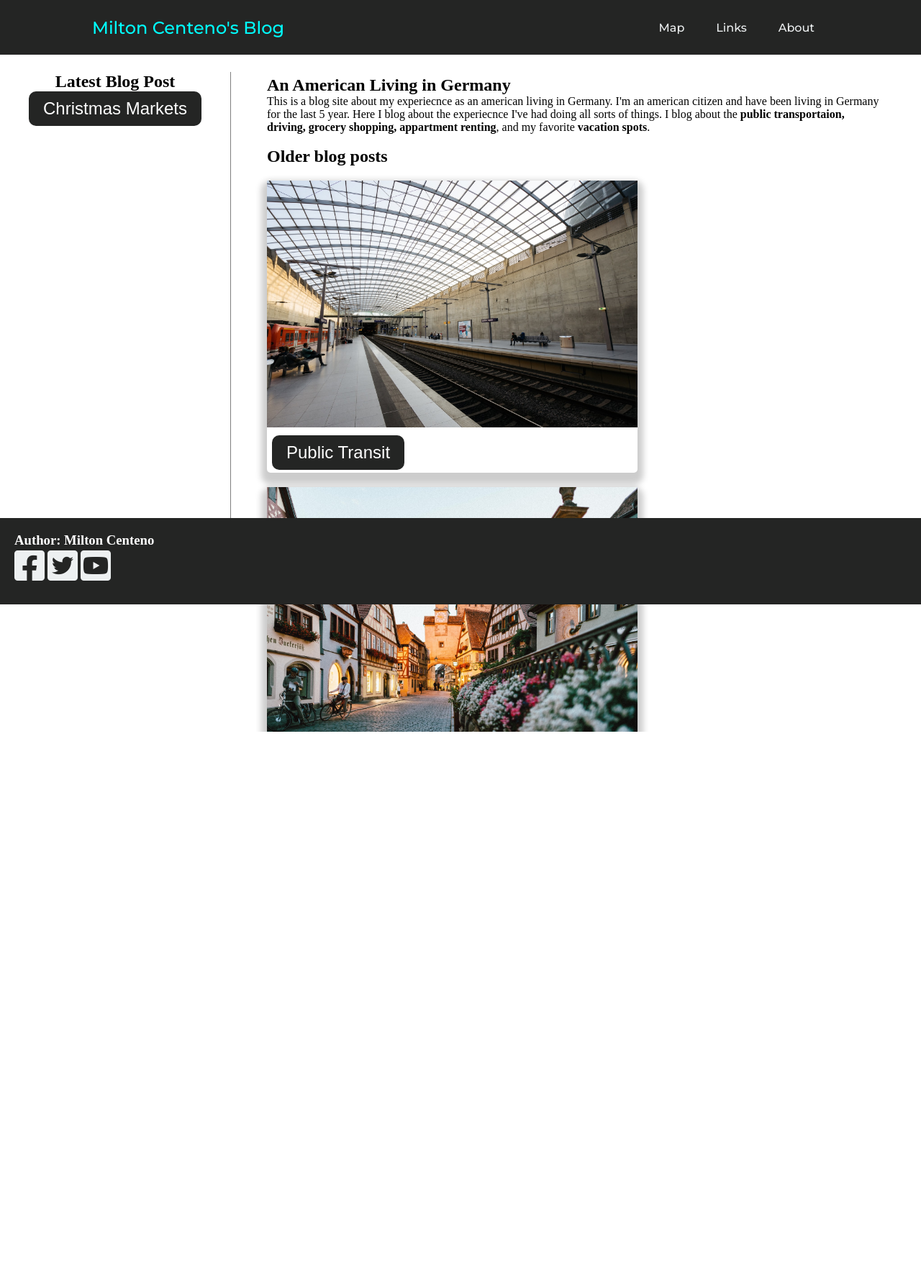
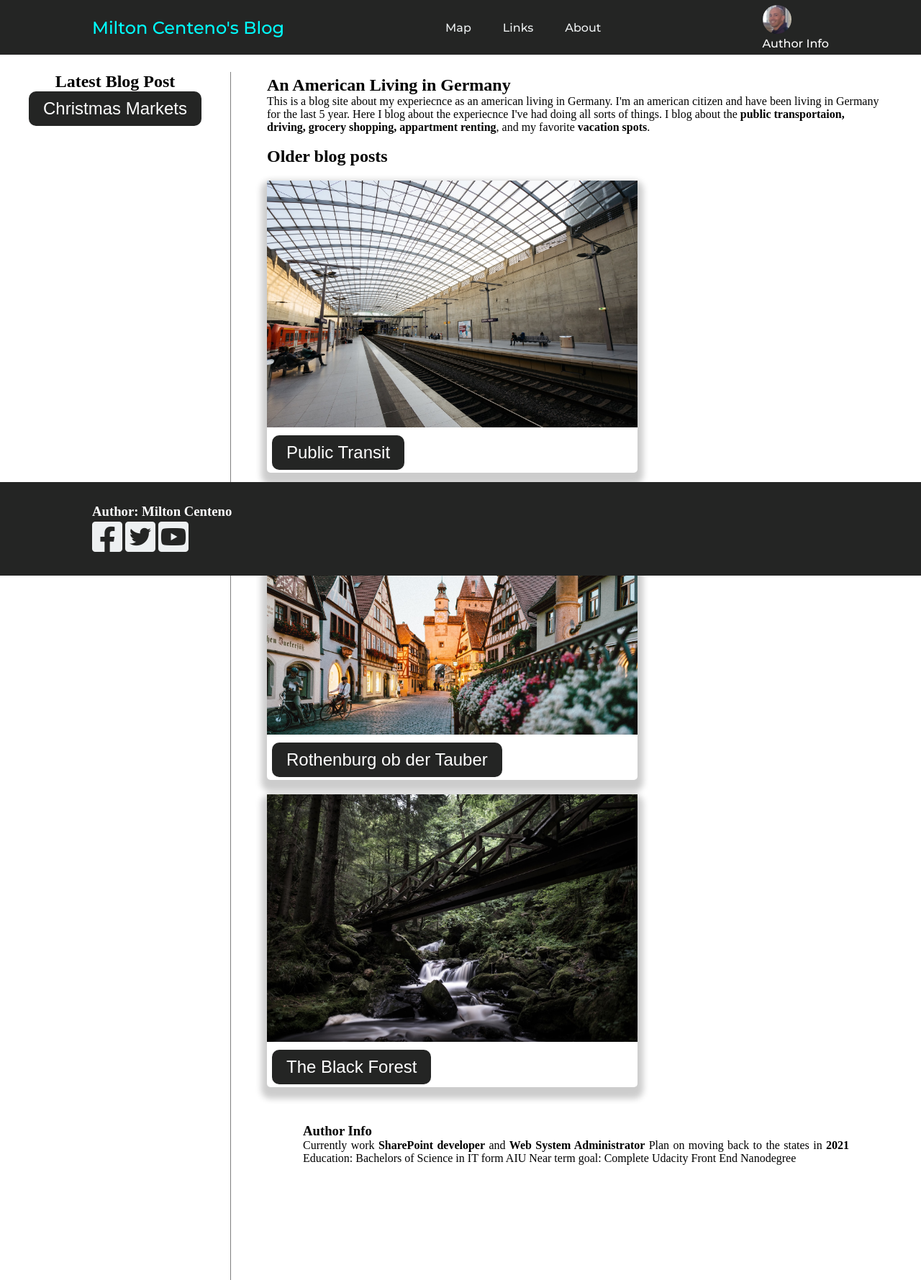
Before and after one commit to centem/blog, a plain HTML site: page index.html in a window 1280 px wide. Shown: the whole page at 72% size. Before the commit the page ends 1511 px from the top, so only its background shows below. Drawn offline with Linux system fonts and the light colour scheme.

Commit message:
fixed issues

```diff
--- a/css/index.css
+++ b/css/index.css
@@ -7,7 +7,7 @@
     height: 100vh;
     display: grid;
     grid-template-columns: 25% 25% 25% 25%;
-    grid-template-rows: 10% 80% 10%;
+    grid-template-rows: 10% auto 10%;
     grid-template-areas:
     "header header header header"
     "sidebar main main main"
@@ -40,6 +40,8 @@
     padding-left: 50px;
     padding-right: 50px;
     margin-top: 20px;
+    height: 100%;
+    margin-bottom: 75px;
 }
 
 button {
@@ -56,16 +58,33 @@ button {
 }
 
 .footer {
+    position: fixed;
+    left: 0;
+    bottom: 0;
+    width: 100%;
+    background-color: #242524;
+    color: white;
     grid-area: footer;
-    background-color: #242524;
-    padding: 20px;
-    color: white;
-    height: 100%;
-    margin-bottom: 0px;
-    bottom: 0px;
+    padding: 30px 10%;
+    display: flex;
+    justify-content: space-between;
 }
+
 .footer ul li {
     display: inline;
+}
+
+.para-section {
+    margin: 50px;
+    text-align: justify;
+}
+
+#author-info {
+    margin-right: 200px;
+}
+
+.para-section span {
+    font-weight: bold;
 }
 
 @media (max-width: 768px) {
--- a/css/main.css
+++ b/css/main.css
@@ -18,9 +18,3 @@ li, a {
     color: #edf0f1;
     text-decoration: none;
 }
-
-@media (max-width: 768px) {
-    li, a {
-        font-size: 10px;
-    }
-}
--- a/css/nav.css
+++ b/css/nav.css
@@ -21,3 +21,13 @@
     font-size: 1.5em;
     color: cyan;
 }
+
+header figure img {
+    width: 40px;
+    border-radius: 50%;
+    text-align: center;
+}
+
+header figure figcaption {
+    color: white;
+}
--- a/index.html
+++ b/index.html
@@ -18,6 +18,12 @@
                   <li><a href="#">About</a></li>
                 </ul>
               </nav>
+              <a href="#author">
+              <figure>
+                <img src="images/MC.jpg">
+                <figcaption>Author Info</figcaption>
+              </figure>
+              </a>
             </header>
             <aside class="sidebar">
               <h2><b>Latest Blog Post</b></h2>
@@ -56,16 +62,28 @@
                 </div>
               </a>
 
+              <div id="author" class="para-section">
+                <h3>Author Info</h3>
+                <p>
+                  Currently work <span>SharePoint developer</span> and <span>Web System Administrator</span>
+                  Plan on moving back to the states in <span>2021</span>
+                  Education: Bachelors of Science in IT form AIU
+                  Near term goal: Complete Udacity Front End Nanodegree
+                </p>
+              </div>
 
             </article>
             <footer class="footer">
+              <div class="social">
                 <h3>Author: Milton Centeno</h3>
                 <ul>
                   <li><a target="_blank" href="https://www.facebook.com"><i class="fab fa-facebook-square fa-3x"></i></a></li>
                   <li><a target="_blank" href="https://www.linkedin.com"><i class="fab fa-twitter-square fa-3x"></i></a></li>
                   <li><a target="_blank" href="https://www.youtube.com"><i class="fab fa-youtube-square fa-3x"></i></a></li>
                 </ul>
+              </div>
             </footer>
           </div>
+
     </body>
 </html>
```
Also changed, not shown: blackforest.html (+11 -1 lines), christmas.html (+9 -0 lines), publictransit.html (+9 -0 lines), rothenburg.html (+9 -0 lines), images/MC.jpg (added). Lines whose indentation alone changed are shown as unchanged.
